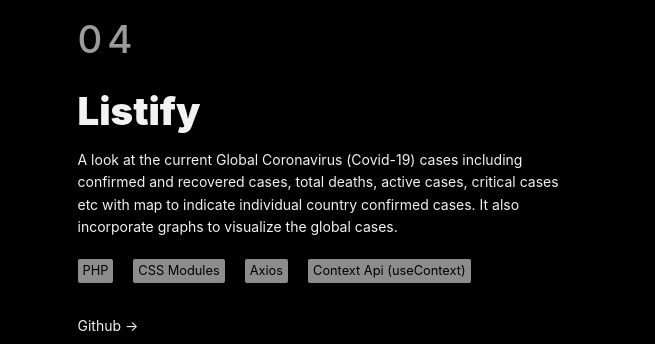
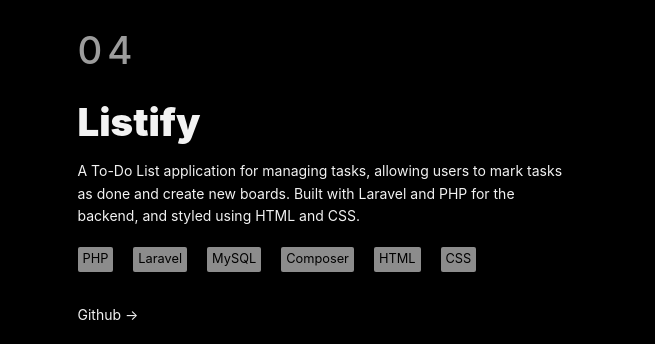
Before and after one commit to mabeyy/ePortfolio, a plain HTML site: page index.html in a window 1280 px wide. Shown: the part 3860-4204 px from the top of the page, 0-655 px from the left. Drawn offline with Linux system fonts and the light colour scheme.

Commit message:
updated projects

```diff
--- a/index.html
+++ b/index.html
@@ -281,17 +281,17 @@
 								<h3>04</h3>
 								<h2>Listify</h2>
 								<p>
-									A look at the current Global Coronavirus (Covid-19) cases
-									including confirmed and recovered cases, total deaths, active
-									cases, critical cases etc with map to indicate individual
-									country confirmed cases. It also incorporate graphs to
-									visualize the global cases.
+									A To-Do List application for managing tasks, allowing users
+									to mark tasks as done and create new boards. Built with Laravel
+									and PHP for the backend, and styled using HTML and CSS.
 								</p>
 								<ul class="tech-stack">
 									<li>PHP</li>
-									<li>CSS Modules</li>
-									<li>Axios</li>
-									<li>Context Api (useContext)</li>
+									<li>Laravel</li>
+									<li>MySQL</li>
+									<li>Composer</li>
+									<li>HTML</li>
+									<li>CSS</li>
 								</ul>
 								<ul class="project-links">
 									<li>
```
